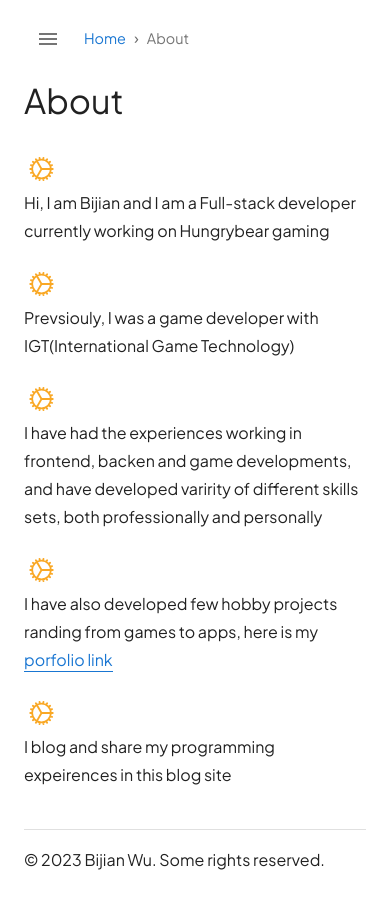
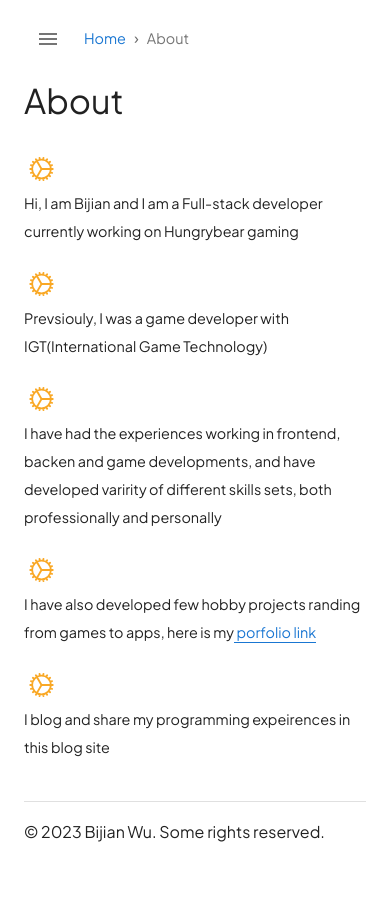
Before and after one commit to BijianWu/blog, a React (Create React App) app: page /blog/about in a window 390 px wide. Shown: the top 908 px of the page. After the commit the page ends 886 px from the top, so only its background shows below. Built offline with nearby package versions, Linux system fonts and the light colour scheme.

Commit message:
make text smaller on small devices

```diff
--- a/src/components/StyledLinkTypography.js
+++ b/src/components/StyledLinkTypography.js
@@ -1,7 +1,7 @@
 import { Chip, Tab, Typography } from '@mui/material';
 import { styled } from '@mui/material/styles';
 
-const StyledLinkTypography = styled((props) => <Typography variant="outlined" size="small" sx={{ fontSize: "1rem", cursor: "pointer" }} {...props} />)(({ theme }) => ({
+const StyledLinkTypography = styled((props) => <Typography variant="outlined" size="small" sx={{  cursor: "pointer" }} {...props} />)(({ theme }) => ({
     fontWeight: theme.typography.fontWeightRegular,
     color: '#1976d2',
     borderBottom: "1px solid #1976d2",
--- a/src/components/StyledTimelineItem.js
+++ b/src/components/StyledTimelineItem.js
@@ -1,15 +1,17 @@
 import { TimelineConnector, TimelineContent, TimelineDot, TimelineItem, TimelineOppositeContent, TimelineSeparator } from "@mui/lab";
 import { Link } from "@mui/material";
 import { useNavigate } from "react-router-dom";
+import { useFontSize } from "../utils/useFontSize";
 
 export default function StyledTimelineItem({dateString, targteUrl, title}){
+    const fontSize = useFontSize();
     const navigate = useNavigate();
     const moveTo = () => {
         navigate(targteUrl);
     }
     return <>
         <TimelineItem >
-            <TimelineOppositeContent color="textSecondary">
+            <TimelineOppositeContent color="textSecondary" fontSize={fontSize}>
             {dateString}
             </TimelineOppositeContent>
             <TimelineSeparator>
@@ -18,7 +20,7 @@ export default function StyledTimelineItem({dateString, targteUrl, title}){
             </TimelineSeparator>
             {/* , whiteSpace: "nowrap", apply this to below will make the text don't wrap if there is no enough spaces*/}
             <TimelineContent sx={{overflow: "hidden", textOverflow: "ellipsis" }}>
-                <Link onClick={moveTo} underline="none" sx={{ cursor: "pointer",
+                <Link fontSize={fontSize} onClick={moveTo} underline="none" sx={{ cursor: "pointer",
                     [`&:hover`]: {
                         color: "#ECAF72"
                     }
--- a/src/pages/About.jsx
+++ b/src/pages/About.jsx
@@ -6,38 +6,40 @@ import { yellow } from "@mui/material/colors";
 import StypedSvgIcon from "../components/StypedSvgIcon";
 import {openInNewTab} from "../utils/navUtils";
 import { useTheme } from "@emotion/react";
+import { useFontSize } from "../utils/useFontSize";
 export default function About(){
     const theme = useTheme();
     const mdMatches = useMediaQuery(theme.breakpoints.up('md'));
     const noWrapTextStyle = { textOverflow: "ellipsis", overflow: "hidden", whiteSpace: "nowrap"  };
+    const fontSize = useFontSize();
     return <>
         <StyledPageHeadingTypography>About</StyledPageHeadingTypography>
         <Stack spacing={3}>
-            <Stack direction={mdMatches ? "row" : "column"} columnGap={1}>
+            <Stack direction={mdMatches ? "row" : "column"}  columnGap={1}>
                 <StypedSvgIcon />
-                <Typography>Hi, I am Bijian and I am a Full-stack developer currently working on Hungrybear gaming</Typography>
+                <Typography fontSize={fontSize}>Hi, I am Bijian and I am a Full-stack developer currently working on Hungrybear gaming</Typography>
             </Stack>
 
-            <Stack direction={mdMatches ? "row" : "column"} columnGap={1}>
+            <Stack direction={mdMatches ? "row" : "column"}columnGap={1}>
                 <StypedSvgIcon />
-                <Typography>Prevsiouly, I was a game developer with IGT(International Game Technology)</Typography>
+                <Typography fontSize={fontSize}>Prevsiouly, I was a game developer with IGT(International Game Technology)</Typography>
             </Stack>
 
-            <Stack direction={mdMatches ? "row" : "column"} columnGap={1}>
+            <Stack direction={mdMatches ? "row" : "column"}  columnGap={1}>
                 <StypedSvgIcon />
-                <Typography>I have had the experiences working in frontend, backen and game developments, and have developed varirity of different skills sets, both professionally and personally</Typography>
+                <Typography fontSize={fontSize}>I have had the experiences working in frontend, backen and game developments, and have developed varirity of different skills sets, both professionally and personally</Typography>
             </Stack>
 
-            <Stack direction={mdMatches ? "row" : "column"} columnGap={1}>
+            <Stack direction={mdMatches ? "row" : "column"}  columnGap={1}>
                 <StypedSvgIcon />
-                <Typography>I have also developed few hobby projects randing from games to apps, here is my
-                <StyledLinkTypography onClick={ () => openInNewTab("https://bijianwu.github.io/portfolio/")} > porfolio link </StyledLinkTypography>
+                <Typography fontSize={fontSize}>I have also developed few hobby projects randing from games to apps, here is my
+                <StyledLinkTypography fontSize={fontSize} onClick={ () => openInNewTab("https://bijianwu.github.io/portfolio/")} > porfolio link </StyledLinkTypography>
                 </Typography>
             </Stack>
 
-            <Stack direction={mdMatches ? "row" : "column"} columnGap={1}>
+            <Stack direction={mdMatches ? "row" : "column"}  columnGap={1}>
                 <StypedSvgIcon />
-                <Typography>I blog and share my programming expeirences in this blog site
+                <Typography fontSize={fontSize}>I blog and share my programming expeirences in this blog site
 
                 </Typography>
             </Stack>
--- a/src/pages/Archives.jsx
+++ b/src/pages/Archives.jsx
@@ -10,10 +10,12 @@ import TimelineOppositeContent, {
 import { Link, linkClasses } from '@mui/material';
 import StyledPageHeadingTypography from '../components/StyledPageHeadingTypography';
 import StyledTimelineItem from '../components/StyledTimelineItem';
+import { useFontSize } from '../utils/useFontSize';
 
 // TODO: refactor single section into a class or a function, so keep the duplication to minimal
 export default function Archives(){
-
+  const fontSize = useFontSize();
+  // fontSize={fontSize}
     return <>
       <StyledPageHeadingTypography>Archives</StyledPageHeadingTypography>
       <Timeline
--- a/src/pages/Contact.jsx
+++ b/src/pages/Contact.jsx
@@ -5,28 +5,30 @@ import StyledLinkTypography from "../components/StyledLinkTypography";
 import StyledPageHeadingTypography from "../components/StyledPageHeadingTypography";
 import { openInMailApp, openInNewTab } from "../utils/navUtils";
 import { useTheme } from "@emotion/react";
+import { useFontSize } from "../utils/useFontSize";
 
 export default function Contact(){
     const theme = useTheme();
     const mdMatches = useMediaQuery(theme.breakpoints.up('md'));
     const noWrapTextStyle = { textOverflow: "ellipsis", overflow: "hidden", whiteSpace: "nowrap", maxWidth: "80vw" };
+    const fontSize = useFontSize();
     return <>
         <StyledPageHeadingTypography>Conact</StyledPageHeadingTypography>
 
         <Stack spacing={3}>
             <Stack direction={mdMatches ? "row" : "column"} alignItems={"flex-start"}>
-                <Typography  sx={{mr: 2}} >Email:</Typography>
-                <StyledLinkTypography onClick={ () => openInMailApp("bijian1@hotmail.com")} sx={noWrapTextStyle}>bijian1@hotmail.com</StyledLinkTypography>
+                <Typography  sx={{mr: 2}} fontSize={fontSize} >Email:</Typography>
+                <StyledLinkTypography fontSize={fontSize}  onClick={ () => openInMailApp("bijian1@hotmail.com")} sx={noWrapTextStyle}>bijian1@hotmail.com</StyledLinkTypography>
             </Stack>
 
             <Stack direction={mdMatches ? "row" : "column"} alignItems={"flex-start"}>
-                <Typography  sx={{mr: 2}} >LinkedIn:</Typography>
-                <StyledLinkTypography onClick={ () => openInNewTab("https://www.linkedin.com/in/bijian-wu-4b01ba176")} sx={noWrapTextStyle}>https://www.linkedin.com/in/bijian-wu-4b01ba176</StyledLinkTypography>
+                <Typography  sx={{mr: 2}} fontSize={fontSize}>LinkedIn:</Typography>
+                <StyledLinkTypography fontSize={fontSize} onClick={ () => openInNewTab("https://www.linkedin.com/in/bijian-wu-4b01ba176")} sx={noWrapTextStyle}>https://www.linkedin.com/in/bijian-wu-4b01ba176</StyledLinkTypography>
             </Stack>
 
             <Stack direction={mdMatches ? "row" : "column"} alignItems={"flex-start"}>
-                <Typography  sx={{mr: 2}} >Portfolio:</Typography>
-                <StyledLinkTypography onClick={ () => openInNewTab("https://bijianwu.github.io/portfolio/")} sx={noWrapTextStyle}>https://bijianwu.github.io/portfolio</StyledLinkTypography>
+                <Typography  sx={{mr: 2}} fontSize={fontSize} >Portfolio:</Typography>
+                <StyledLinkTypography fontSize={fontSize} onClick={ () => openInNewTab("https://bijianwu.github.io/portfolio/")} sx={noWrapTextStyle}>https://bijianwu.github.io/portfolio</StyledLinkTypography>
             </Stack>
         </Stack>
 
--- a/src/pages/Tags.jsx
+++ b/src/pages/Tags.jsx
@@ -4,8 +4,10 @@ import { useNavigate } from "react-router-dom";
 import MutedTypography from "../components/MutedTypography";
 import StyledPageHeadingTypography from "../components/StyledPageHeadingTypography";
 import { useTheme } from "@emotion/react";
+import { useFontSize } from "../utils/useFontSize";
 
 export default function Tags(){
+    const fontSize = useFontSize();
     const navigate = useNavigate();
     const theme = useTheme();
     const mdMatches = useMediaQuery(theme.breakpoints.up('md'));
@@ -16,7 +18,7 @@ export default function Tags(){
   justifyContent="center">
                 <Grid item lg={3} md={5} xs={12}>
                 <StyledChip label={
-                    <Stack direction={"row"}>
+                    <Stack direction={"row"} fontSize={fontSize}>
                         Programming principle <MutedTypography>1</MutedTypography>
                     </Stack>
 
@@ -25,7 +27,7 @@ export default function Tags(){
 
             <Grid item lg={3} md={5} xs={12}>
                 <StyledChip label={
-                    <Stack direction={"row"}>
+                    <Stack direction={"row"} fontSize={fontSize} >
                         Design pattern <MutedTypography>1</MutedTypography>
                     </Stack>
                 } onClick= { () => navigate("design-pattern") } />
--- a/src/pages/blogs/november_28_2023/BridgeDesignPatternBlogDetails.jsx
+++ b/src/pages/blogs/november_28_2023/BridgeDesignPatternBlogDetails.jsx
@@ -1,7 +1,9 @@
-import { Typography } from "@mui/material";
+import { Typography, useMediaQuery, useTheme } from "@mui/material";
 import BlogDetails from "../../../blog/BlogDetails";
+import { useFontSize } from "../../../utils/useFontSize";
 
 export default function BridgeDesignPatternBlogDetails(){
+    const fontSize = useFontSize();
     //https://pixabay.com/photos/bridge-park-garden-japanese-garden-53769/
     return <>
         <BlogDetails imageUrl={require("../../../assets/images/bridge.jpg")} title={"Bridge design pattern"} dateString={"Nov, 28, 2023"}
@@ -10,13 +12,13 @@ export default function BridgeDesignPatternBlogDetails(){
             mainContent={
             <>
                 <Typography variant="h6"  mb={1}>Overview</Typography>
-                <Typography paragraph fontSize={"0.9rem"} mb={6}>
+                <Typography paragraph fontSize={fontSize} mb={6}>
                     Bridge design pattern is designed to tacle the issue of monolithic god class that does too many things and are hard to make changes without breaking existing code,
                     the bridge design pattern helped to break the class into smaller classes that can be developed independently, to make the code more modular thus creating a better
                     structural structure for the code base.
                 </Typography>
 
-                <Typography variant="h6" fontSize={"0.9rem"} mb={1}>Problem</Typography>
+                <Typography variant="h6" fontSize={fontSize} mb={1}>Problem</Typography>
                 <Typography paragraph>
                     Let's say you are working on a game, where the game contains so many different types of enemies, flying type enemy, ground type enemy
                 </Typography>
--- a/src/pages/blogs/november_29_2023/SingleResponsibilityBlogDetails.jsx
+++ b/src/pages/blogs/november_29_2023/SingleResponsibilityBlogDetails.jsx
@@ -1,6 +1,7 @@
-import { Box, Container, Typography } from "@mui/material";
+import { Box, Container, Typography, useMediaQuery, useTheme } from "@mui/material";
 import BlogDetails from "../../../blog/BlogDetails";
 import { CopyBlock, CodeBlock, dracula,github,atomOneDark,androidstudio,paraisoDark ,rainbow,Code } from 'react-code-blocks';
+import { useFontSize } from "../../../utils/useFontSize";
 
 const code = `@RequestMapping("/commitId")
 public Map<String, String> getCommitId() {
@@ -15,6 +16,9 @@ const language = "java";
 const showLineNumbers = true;
 const stylesRecord = {"display": "grid"}; // what a magic display grid, which fixes the weired width issues on smaller screens
 export default function SingleResponsibilityBlogDetails(){
+    // const theme = useTheme();
+    // const smMatches = useMediaQuery(theme.breakpoints.up('sm'));
+    const fontSize = useFontSize();
     // https://pixabay.com/photos/tree-clouds-field-grass-meadow-736887/
     return <>
         <BlogDetails imageUrl={require("../../../assets/images/single.jpg")} title={"Single responsibility"} dateString={"Nov, 29, 2023"}
@@ -23,7 +27,7 @@ export default function SingleResponsibilityBlogDetails(){
             mainContent={
             <>
                 <Typography variant="h6"  mb={1}>Overview</Typography>
-                <Typography paragraph fontSize={"0.9rem"} mb={6}>
+                <Typography paragraph fontSize={fontSize} mb={6}>
                     Single Responsibitiy is the first principle from SOILD, where it sets a best practice for how programmer should code. A class or a functon must not have
                     different reasons to change, it should do one thing well. What the one thing is depends on the context of the application you are working, thus every time you see an if and
                     else statement that does not mean the function breaks the Single responsibility principle. when you see your function does multiple things, the best thing you do is
@@ -33,7 +37,7 @@ export default function SingleResponsibilityBlogDetails(){
                 </Typography>
 
                 <Typography variant="h6"  mb={1}>Example</Typography>
-                <Typography paragraph fontSize={"0.9rem"}>
+                <Typography paragraph fontSize={fontSize}>
                     Let's say you are working on a game, where the game contains so many different types of enemies, flying type enemy, ground type enemy
                 </Typography>
 {/*
--- /dev/null
+++ b/src/utils/useFontSize.js
@@ -0,0 +1,8 @@
+import { useMediaQuery, useTheme } from "@mui/material";
+
+export function useFontSize(){
+    const theme = useTheme();
+    const smMatches = useMediaQuery(theme.breakpoints.up('sm'));
+
+    return smMatches?  "1rem": "0.9rem";
+}
```
Also changed, not shown: 1 other file (tests, documents, lock files or other folders).
